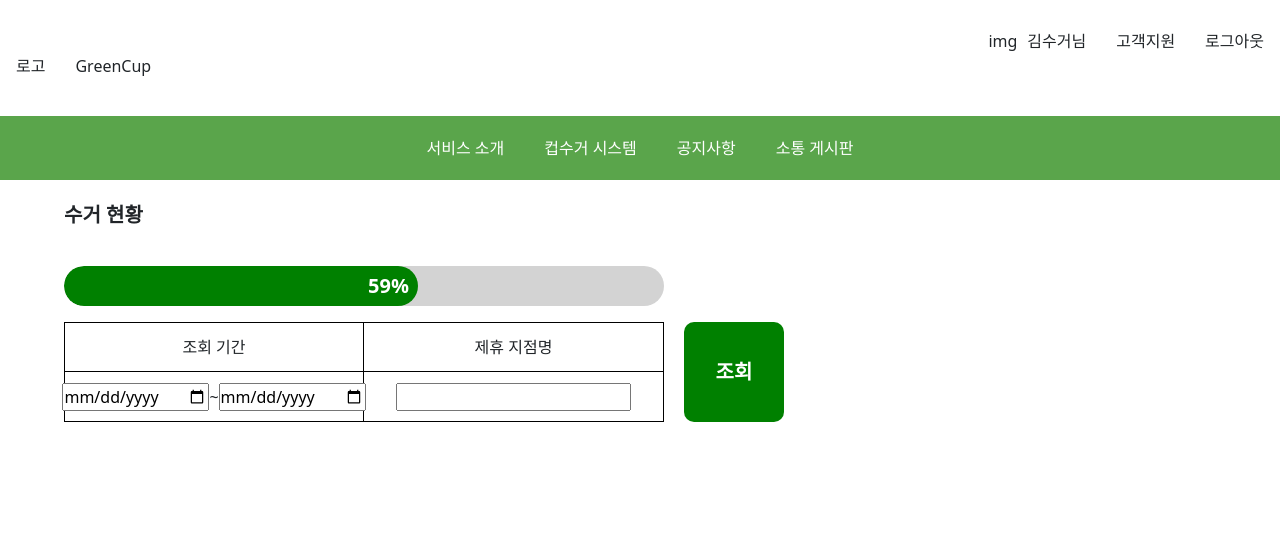
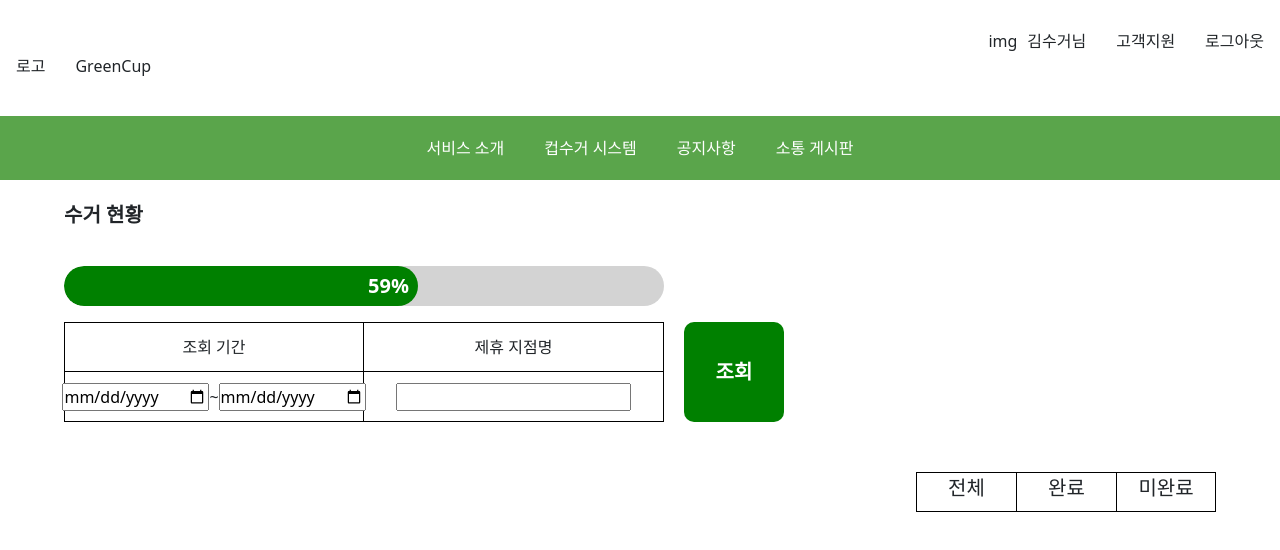
Before and after one commit to Eco-crew/greencup-frontend, a React (Vite) app in the folder greencup-fe/: page /reuse-operator/requests in a window 1280 px wide. Shown: the top 550 px of the page. Built offline with nearby package versions, Linux system fonts and the light colour scheme.

Commit message:
수거지점장- 요청현황-탭바 ui 및 상태관리 구현

```diff
--- a/greencup-fe/src/components/reuse-operator/request/percentbar/PercentBar.jsx
+++ b/greencup-fe/src/components/reuse-operator/request/percentbar/PercentBar.jsx
@@ -17,17 +17,17 @@ export default function PercentBar({ totalRequest, completedRequest }) {
   useEffect(() => {
     //현재는 임의로 갯수들이 온다 가정하고 계산하여 넣어본다
     let currentPercent = Math.floor((completedRequest / totalRequest) * 100);
-    console.log(currentPercent);
+    //console.log(currentPercent);
     setPercent(currentPercent);
 
     //getBoundingClientRect => dom의 실제 정보 => 미디어 쿼리시에도 적용되게끔
     const updateWidth = () => {
       if (containerRef.current) {
         let parentWidth = containerRef.current.getBoundingClientRect().width;
-        console.log(parentWidth);
+        //console.log(parentWidth);
 
         let tmpProgressWidth = Math.floor((parentWidth / 100) * currentPercent);
-        console.log(tmpProgressWidth);
+        //console.log(tmpProgressWidth);
         setProgressWidth(tmpProgressWidth);
 
         if (textRef.current){
--- a/greencup-fe/src/components/reuse-operator/request/tabbar/TabBar.css
+++ b/greencup-fe/src/components/reuse-operator/request/tabbar/TabBar.css
@@ -0,0 +1,24 @@
+.tab_container{
+    margin-right:0px;
+    margin-top:50px;
+
+    display:flex;
+    justify-content: flex-end;
+    align-items: center;
+}
+
+.tab_element{
+   border-top:1px solid black;
+   border-left:1px solid black;
+   border-bottom:1px solid black;
+
+   width:100px;
+   height:40px;
+
+   font-size:20px;
+   text-align: center;
+}
+
+.tab_element:last-child{
+    border-right:1px solid black;
+}
--- a/greencup-fe/src/components/reuse-operator/request/tabbar/TabBar.jsx
+++ b/greencup-fe/src/components/reuse-operator/request/tabbar/TabBar.jsx
@@ -1,11 +1,21 @@
 import './TabBar.css';
+import { TOTAL, COMPLETED, NOTCOMPLETED } from '../../../../util/constant';
 
 //수거지점장- 요청현황- 전체, 완료, 미완료 탭
-export default function TabBar(){
+//tabBarClicked => 탭바를 클릭시 실행되는 함수
+export default function TabBar({tabBarContent, tabBarClicked}){
+    const tabBarStyle = (isActive) => ({
+        background:isActive ? "green" : "white",
+    })
+
     return(
         <>
-        <div>
-            TabBar
+        <div className="tab_container" onClick={(e) => {tabBarClicked(e)}}>
+            {/* 뭐 눌렀는지에 따라 배경 스타일을 바꾼다 */}
+
+            <div className="tab_element" id="tab_total" style={tabBarStyle(tabBarContent === TOTAL)}>전체</div>
+            <div className="tab_element" id="tab_completed" style={tabBarStyle(tabBarContent === COMPLETED)}>완료</div>
+            <div className="tab_element" id="tab_notcompleted" style={tabBarStyle(tabBarContent === NOTCOMPLETED)}>미완료</div>
         </div>
         </>
     );
--- a/greencup-fe/src/pages/reuse-operator/request/ReuseOperatorRequestPage.jsx
+++ b/greencup-fe/src/pages/reuse-operator/request/ReuseOperatorRequestPage.jsx
@@ -4,6 +4,9 @@ import "./ReuseOperatorRequestPage.css";
 import PercentBar from "../../../components/reuse-operator/request/percentbar/PercentBar";
 import SearchContainer from "../../../components/reuse-operator/request/search/SearchContainer";
 import SearchButton from "../../../components/reuse-operator/util/search-button/SearchButton";
+import TabBar from "../../../components/reuse-operator/request/tabbar/TabBar";
+
+import { TOTAL, COMPLETED, NOTCOMPLETED } from "../../../util/constant";
 
 export default function ReuseOperatorRequestPage() {
   //로그인한 수거지점장에게 온 전체 요청갯수
@@ -16,6 +19,8 @@ export default function ReuseOperatorRequestPage() {
   const [endDate, setEndDate] = useState("");
   //제휴지점명
   const [partnerName, setPartnerName] = useState("");
+  //선택한 탭바 내용
+  const [tabBarContent, setTabBarContent] = useState("");
 
   const startDateChange = (startDate) => {
     setStartDate(startDate);
@@ -29,21 +34,41 @@ export default function ReuseOperatorRequestPage() {
     setPartnerName(partnerName);
   };
 
+  const tabBarClicked = (e) => {
+    switch (e.target.id) {
+      case "tab_total":
+        setTabBarContent(TOTAL);
+        break;
+      case "tab_completed":
+        setTabBarContent(COMPLETED);
+        break;
+      case "tab_notcompleted":
+        setTabBarContent(NOTCOMPLETED);
+        break;
+      default:
+        console.log("tabbar clicked error");
+    }
+  };
+
   useEffect(() => {
     //fetch로 전체, 완료 갯수를 불러오기
   }, []);
 
   useEffect(() => {
-    console.log(startDate);
+    //console.log(startDate);
   }, [startDate]);
 
   useEffect(() => {
-    console.log(endDate);
+    //console.log(endDate);
   }, [endDate]);
 
   useEffect(() => {
-    console.log(partnerName);
+    //console.log(partnerName);
   }, [partnerName]);
+
+  useEffect(() => {
+    console.log(tabBarContent);
+  }, [tabBarContent]);
 
   return (
     <>
@@ -56,9 +81,10 @@ export default function ReuseOperatorRequestPage() {
             endDateChange={endDateChange}
             partnerNameChange={partnerNameChange}
           />
-          {/* width, height 크기 조정시 값 변경, 버튼을 누를시 o */}
-          <SearchButton width={100} height={100}/>
+          {/* width, height 크기 조정시 값 변경, 버튼을 누를시 onClick이라는 함수를 넘겨줌 */}
+          <SearchButton width={100} height={100} />
         </div>
+        <TabBar tabBarContent={tabBarContent} tabBarClicked={tabBarClicked} />
       </div>
     </>
   );
--- a/greencup-fe/src/util/constant.js
+++ b/greencup-fe/src/util/constant.js
@@ -1,2 +1,8 @@
+//현재 로그인한 사용자의 역할
 export const REUSE_OPERATOR = "reuseOperator";
 export const PARTNER = "partner";
+
+//현재 수거지점장-요청현황에서 무슨 탭바를 눌렀는지
+export const TOTAL = "total";
+export const COMPLETED = "completed";
+export const NOTCOMPLETED = "notCompleted";
```
